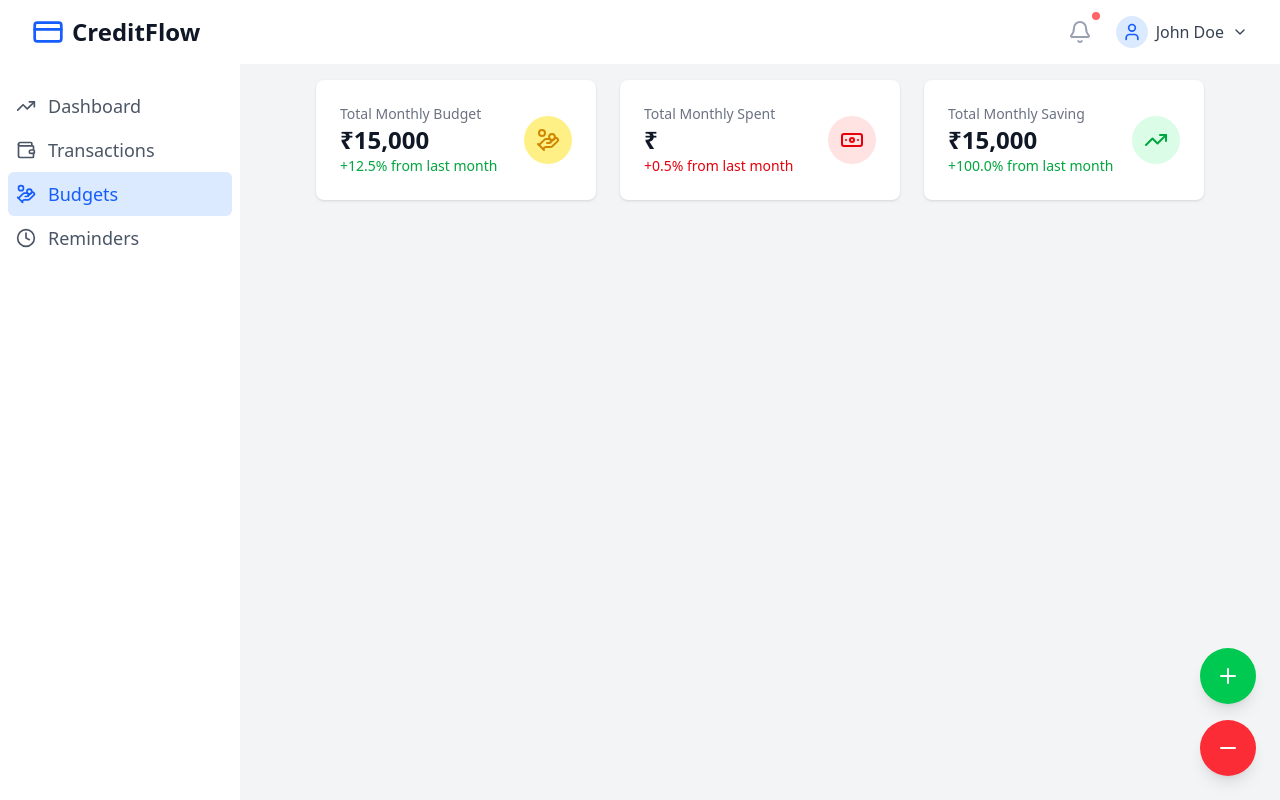
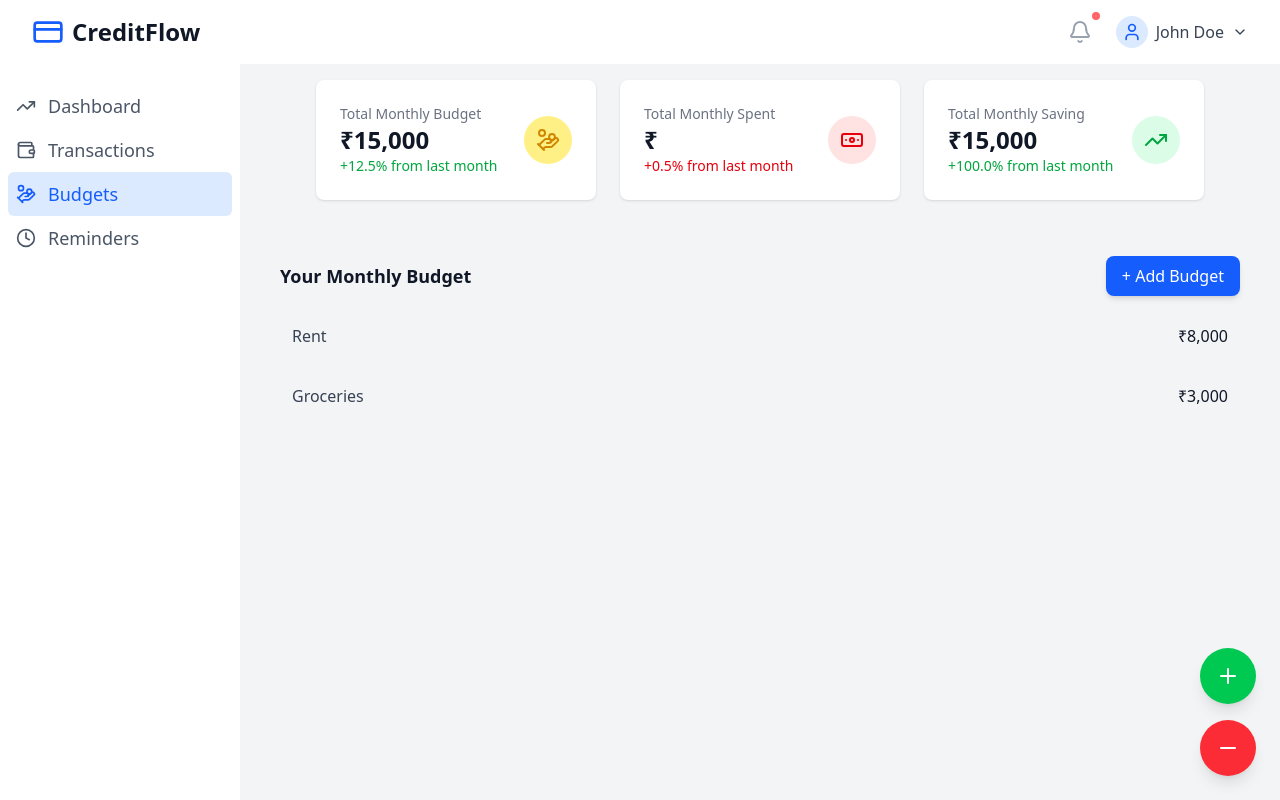
Before and after one commit to ramji023/CreditFlow, a React (Vite) app: page /home/budget in a window 1280 px wide. Built offline with nearby package versions, Linux system fonts and the light colour scheme.

Commit message:
design budget component

```diff
--- /dev/null
+++ b/src/components/budgets/Budget.jsx
@@ -0,0 +1,48 @@
+import { useState } from "react";
+
+const Budget = () => {
+    const [budgetItems, setBudgetItems] = useState([
+        { name: "Rent", amount: "₹8,000" },
+        { name: "Groceries", amount: "₹3,000" }
+    ]); // Empty array means no budget added yet
+
+    return (
+        <>
+            {budgetItems.length === 0 ? (
+                // No budget UI
+                <div className="text-center flex flex-col items-center justify-center h-[60vh]">
+                    <h1 className="text-2xl font-bold text-gray-900">Plan Your First Monthly Budget</h1>
+                    <p className="text-gray-600 mt-2 max-w-md">
+                        Set up your budget and start tracking your expenses. Click below to begin.
+                    </p>
+                    <button className="mt-6 px-6 py-3 bg-blue-600 text-white font-medium rounded-lg shadow-md hover:bg-blue-700 transition">
+                        + Add Budget
+                    </button>
+                </div>
+            ) : (
+                // Budget exists
+                <div className=" p-6">
+                    <div className="flex justify-between items-center mb-4">
+                        <h1 className="text-lg font-semibold text-gray-900">Your Monthly Budget</h1>
+                        {/* Button appears in the top-right when budget exists */}
+                        <button className="px-4 py-2 bg-blue-600 text-white font-medium rounded-lg shadow-md hover:bg-blue-700 transition">
+                            + Add Budget
+                        </button>
+                    </div>
+
+                    {/* List of budget items */}
+                    <ul className="space-y-3">
+                        {budgetItems.map((item, index) => (
+                            <li key={index} className="flex justify-between p-3 bg-gray-100 rounded-md">
+                                <span className="text-gray-700">{item.name}</span>
+                                <span className="font-medium text-gray-900">{item.amount}</span>
+                            </li>
+                        ))}
+                    </ul>
+                </div>
+            )}
+        </>
+    );
+};
+
+export default Budget;
--- a/src/pages/Budgets.jsx
+++ b/src/pages/Budgets.jsx
@@ -1,10 +1,11 @@
-import categories from "../utils/categories"
 import Card from "../components/budgets/Card";
+import Budget from "../components/budgets/Budget"
 const Budgets = () => {
     return (
         <>
             <div className='p-4'>
                 <Card/>
+                <Budget/>
             </div>
         </>
     )
```
